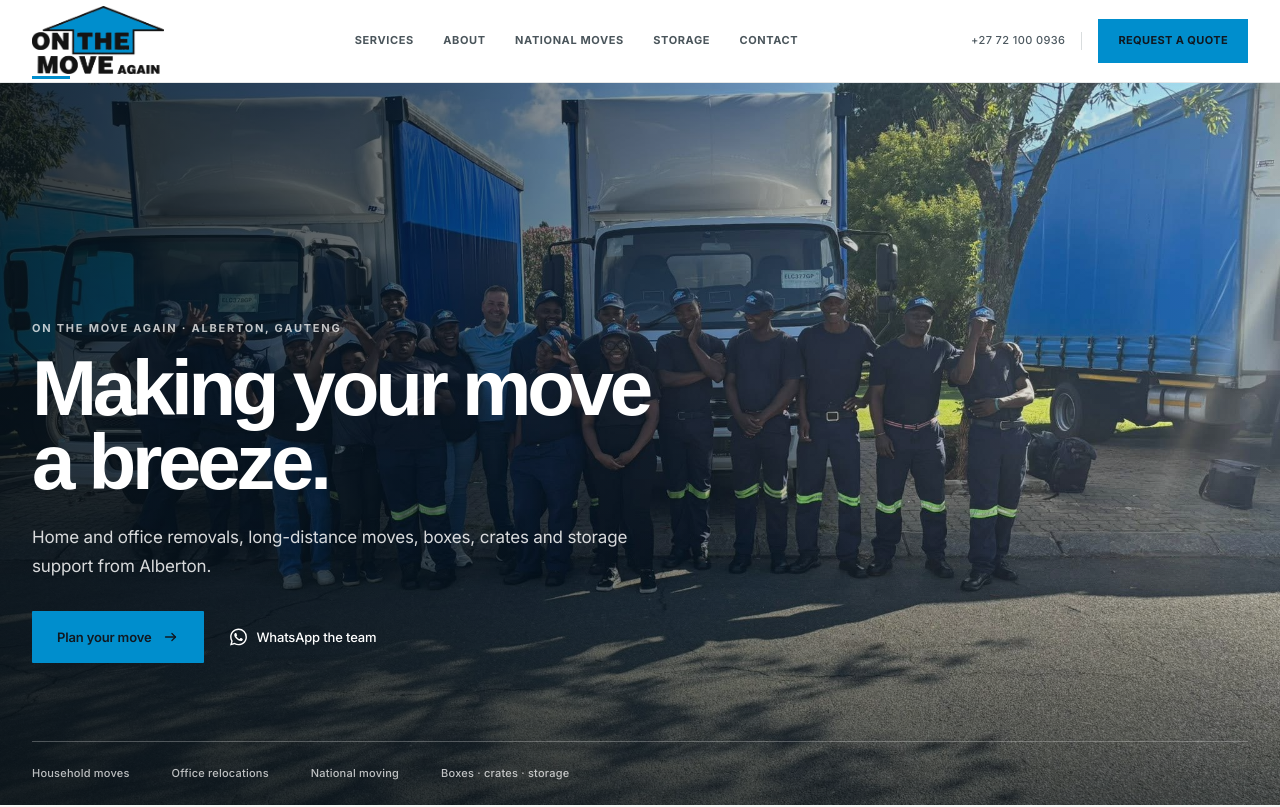
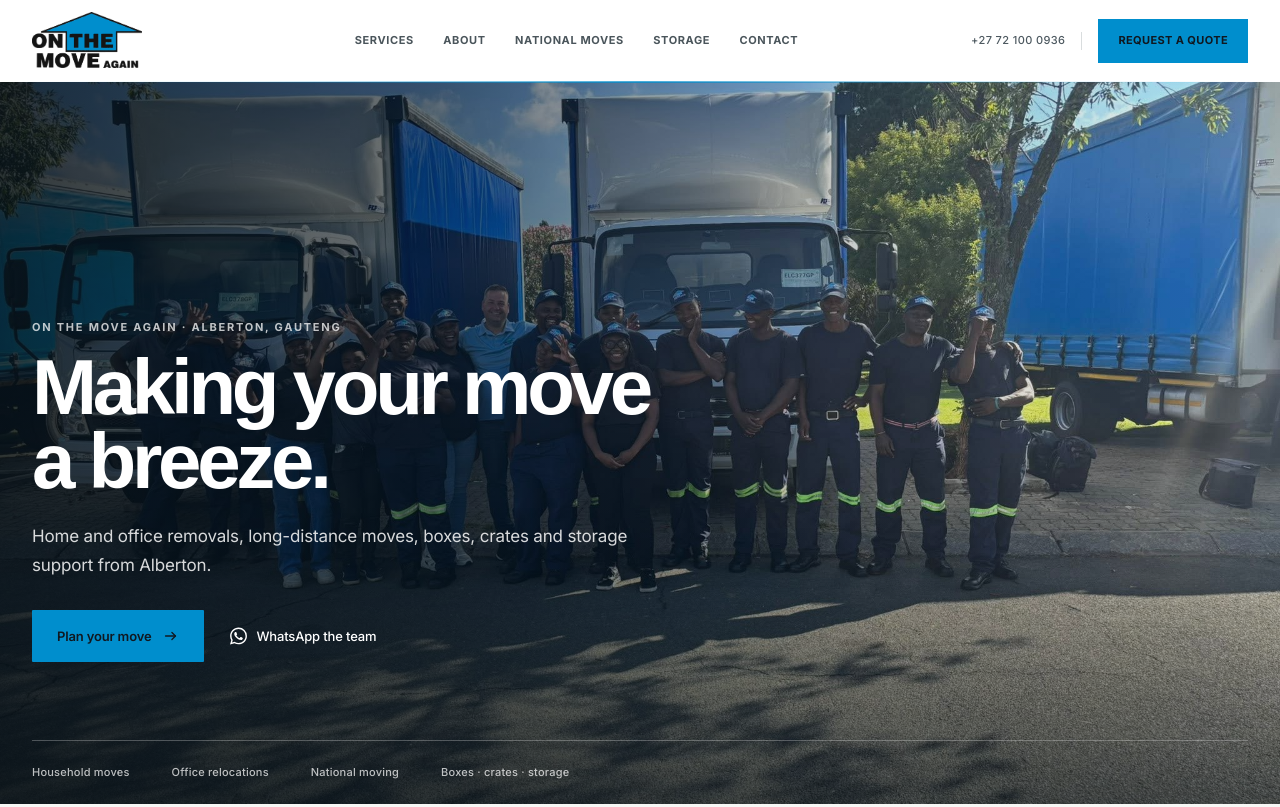
Before and after one commit to tmabasa-ds/otma-redesign, a Next.js app: page / in a window 1280 px wide. Shown: the top 807 px of the page. Built offline with nearby package versions, Linux system fonts and the light colour scheme; a web font is replaced by a local one.

Commit message:
Refine header divider and logo scale

```diff
--- a/app/v5.css
+++ b/app/v5.css
@@ -36,12 +36,12 @@
 .textLinkV5 svg { width: 15px; }
 
 /* Header */
-.otmaHeaderV5 { position: relative; z-index: 100; background: #fff; border-bottom: 1px solid #e5e7e8; }
+.otmaHeaderV5 { position: relative; z-index: 100; background: #fff; border-bottom: 0; }
+.otmaHeaderV5::after { content: ""; position: absolute; z-index: 2; left: 0; right: 0; bottom: -1px; height: 2px; pointer-events: none; background: linear-gradient(90deg, transparent 0%, rgba(0,142,205,.08) 18%, rgba(0,142,205,.72) 50%, rgba(0,142,205,.08) 82%, transparent 100%); }
 .otmaHeaderV5Inner { min-height: 82px; display: grid; grid-template-columns: 150px 1fr auto; align-items: center; gap: 44px; }
-.otmaHeaderV5 .brand { position: relative; display: inline-flex; align-items: center; width: fit-content; padding: 4px 0 6px; }
-.otmaHeaderV5 .brand::after { content: ""; position: absolute; left: 0; bottom: 1px; width: 38px; height: 3px; background: var(--otma-blue); }
+.otmaHeaderV5 .brand { display: inline-flex; align-items: center; width: fit-content; padding: 4px 0 6px; }
 .otmaHeaderV5 .brand__asset--full { display: none !important; }
-.otmaHeaderV5 .brand__asset--compact { display: block !important; width: 132px; height: auto; }
+.otmaHeaderV5 .brand__asset--compact { display: block !important; width: 110px; height: auto; }
 .otmaNavV5 { display: flex; align-items: stretch; justify-content: center; gap: clamp(20px, 2.3vw, 32px); height: 100%; }
 .otmaNavV5 a { position: relative; display: inline-flex; align-items: center; color: #4a555b; font-size: 11px; font-weight: 650; letter-spacing: .055em; text-transform: uppercase; transition: color .2s ease; }
 .otmaNavV5 a::after { content: ""; position: absolute; left: 0; right: 0; bottom: 14px; height: 2px; background: var(--otma-blue); transform: scaleX(0); transform-origin: left; transition: transform .2s ease; }
@@ -260,7 +260,7 @@
   .sectionV5 { padding: 88px 0; }
   .otmaHeaderV5Inner { min-height: 72px; grid-template-columns: 1fr auto; }
   .otmaHeaderV5 .brand { padding: 3px 0 5px; }
-  .otmaHeaderV5 .brand__asset--compact { width: 122px; }
+  .otmaHeaderV5 .brand__asset--compact { width: 100px; }
   .otmaNavV5, .otmaHeaderV5Actions { display: none; }
   .otmaMenuV5 { width: 42px; height: 42px; display: grid; place-items: center; border: 0; background: transparent; color: var(--otma-ink); }
   .otmaMenuV5 svg { width: 21px; }
```
